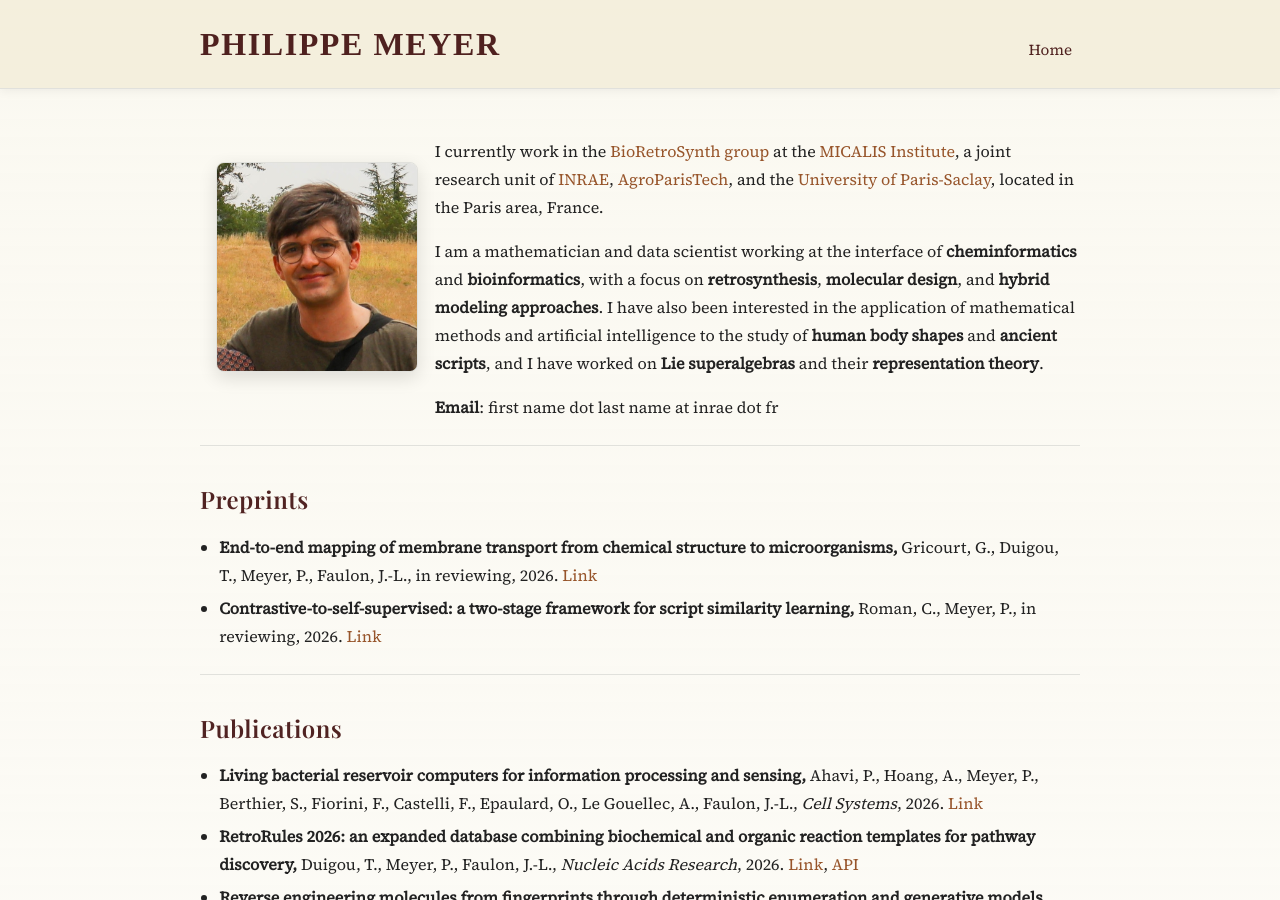
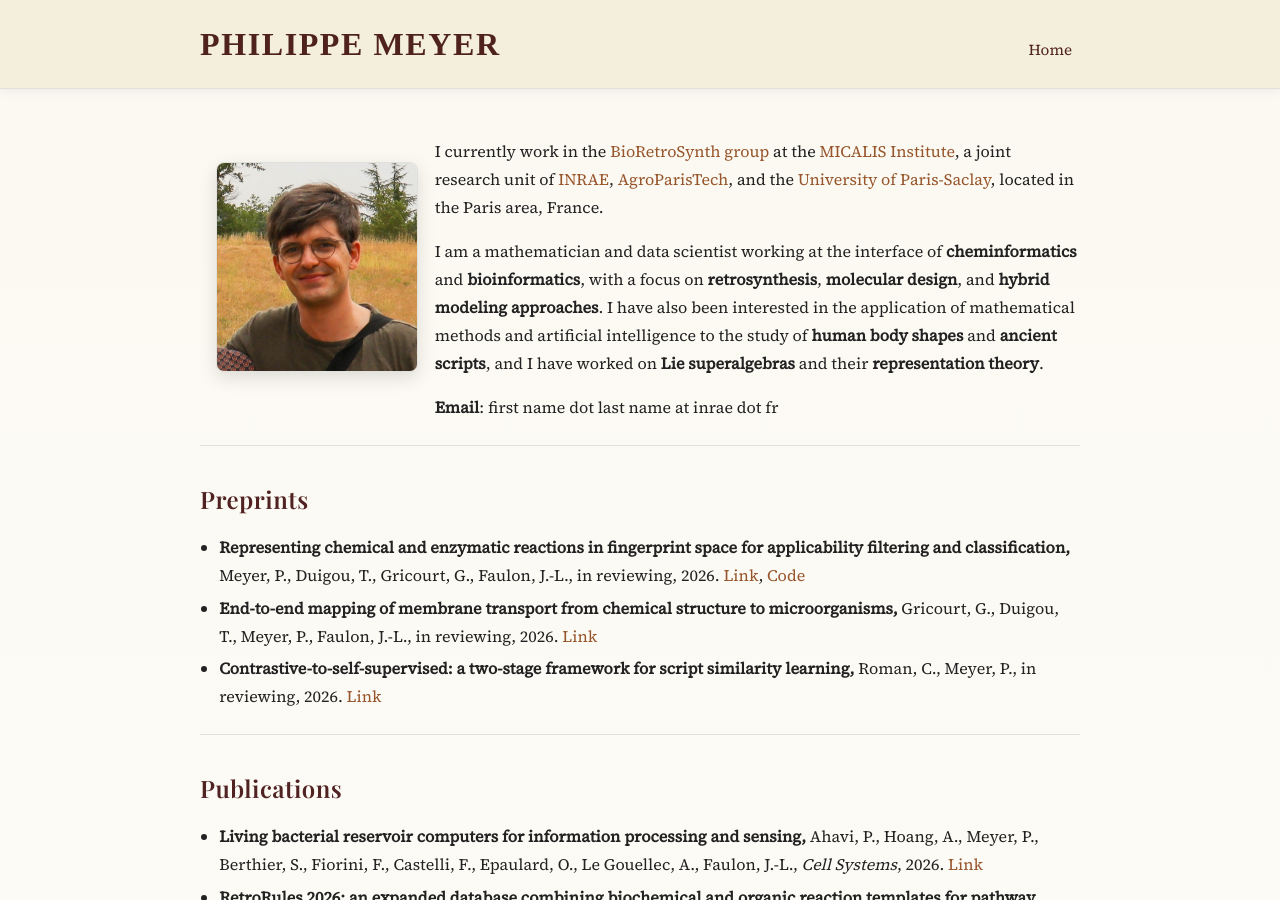
Before and after one commit to PhilippeMeyer68/philippemeyer68.github.io, a Jekyll site: the page built from index.md, in a window 1280 px wide and 900 px high. Built offline with Jekyll 4.4.1, drawn with Linux system fonts in a browser that asks for light colours.

Commit message:
feat: morganrxn paper

```diff
--- a/index.md
+++ b/index.md
@@ -34,6 +34,12 @@ title: "Home"
     <h3 class="section-title">Preprints</h3>
   </div>
   <ul>
+<li>
+  <strong>Representing chemical and enzymatic reactions in fingerprint space for applicability filtering and classification, </strong>
+  Meyer, P., Duigou, T., Gricourt, G., Faulon, J.-L.,
+  in reviewing, 2026.
+    <a href="https://doi.org/10.26434/chemrxiv.15006884/v1" target="_blank" rel="noopener">Link</a>, <a href="https://github.com/brsynth/morganrxn" target="_blank" rel="noopener">Code</a>
+</li>
 <li>
   <strong>End-to-end mapping of membrane transport from chemical structure to microorganisms, </strong>
   Gricourt, G., Duigou, T., Meyer, P., Faulon, J.-L.,
```
